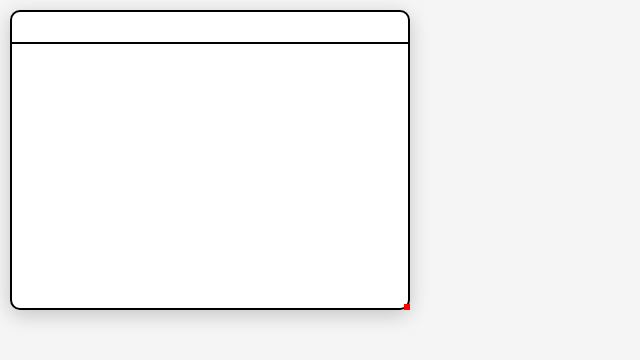
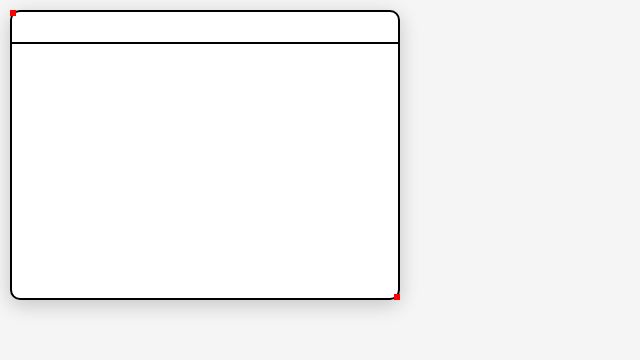
Before and after one commit to domb5041/doms-desktop, a React (Create React App) app: page / in a window 1280 px wide. Shown: the top 360 px of the page, without its empty margins (0-640 px from the left). Built offline with nearby package versions, Linux system fonts and the light colour scheme.

Commit message:
multiple direction resize and move

```diff
--- a/src/Window.js
+++ b/src/Window.js
@@ -25,14 +25,41 @@ const StyledTitleBar = styled.div`
     height: 30px;
 `;
 
-const StyledResize = styled.div`
+const StyledResizeNW = styled.div`
     background: red;
+    position: absolute;
+    cursor: nwse-resize;
+    width: 6px;
+    height: 6px;
+    top: 0;
+    left: 0;
+`;
+const StyledResizeNE = styled.div`
+    background: red;
+    position: absolute;
+    cursor: nesw-resize;
+    width: 6px;
+    height: 6px;
+    top: 0;
+    right: 0;
+`;
+const StyledResizeSW = styled.div`
+    background: red;
+    position: absolute;
+    cursor: nesw-resize;
+    width: 6px;
+    height: 6px;
+    bottom: 0;
+    left: 0;
+`;
+const StyledResizeSE = styled.div`
+    background: red;
+    position: absolute;
+    cursor: nwse-resize;
     width: 6px;
     height: 6px;
     bottom: 0;
     right: 0;
-    position: absolute;
-    cursor: nwse-resize;
 `;
 
 export default function Desktop() {
@@ -62,9 +89,12 @@ export default function Desktop() {
     };
 
     const duringMove = e => {
-        const x = e.pageX - relPosition[0];
-        const y = e.pageY - relPosition[1];
-        setWinPosition([x, y]);
+        const left = e.pageX - relPosition[0];
+        const top = e.pageY - relPosition[1];
+        const width = e.pageX - relPosition[0] + winSize[0] - winPosition[0];
+        const height = e.pageY - relPosition[1] + winSize[1] - winPosition[1];
+        setWinPosition([left, top]);
+        setWinSize([width, height]);
         e.stopPropagation();
         e.preventDefault();
     };
@@ -75,25 +105,45 @@ export default function Desktop() {
         document.removeEventListener('mouseup', stopMove);
     };
 
-    const startResize = e => {
+    const startResizeSE = e => {
         if (e.button === 0) {
-            window.addEventListener('mousemove', duringResize);
-            window.addEventListener('mouseup', stopResize);
+            window.addEventListener('mousemove', duringResizeSE);
+            window.addEventListener('mouseup', stopResizeSE);
             document.body.style.cursor = 'nwse-resize';
         }
     };
 
-    const duringResize = e => {
-        const width = e.pageX - winPosition[0];
-        const height = e.pageY - winPosition[1];
+    const duringResizeSE = e => {
+        const width = e.pageX;
+        const height = e.pageY;
         setWinSize([width, height]);
         e.stopPropagation();
         e.preventDefault();
     };
 
-    const stopResize = () => {
-        window.removeEventListener('mousemove', duringResize);
-        window.removeEventListener('mouseup', stopResize);
+    const stopResizeSE = () => {
+        window.removeEventListener('mousemove', duringResizeSE);
+        window.removeEventListener('mouseup', stopResizeSE);
+        document.body.style.cursor = 'default';
+    };
+
+    const startResizeNW = e => {
+        if (e.button === 0) {
+            window.addEventListener('mousemove', duringResizeNW);
+            window.addEventListener('mouseup', stopResizeNW);
+            document.body.style.cursor = 'nwse-resize';
+        }
+    };
+
+    const duringResizeNW = e => {
+        setWinPosition([e.pageX, e.pageY]);
+        e.stopPropagation();
+        e.preventDefault();
+    };
+
+    const stopResizeNW = () => {
+        window.removeEventListener('mousemove', duringResizeNW);
+        window.removeEventListener('mouseup', stopResizeNW);
         document.body.style.cursor = 'default';
     };
 
@@ -102,8 +152,8 @@ export default function Desktop() {
             style={{
                 left: winPosition[0],
                 top: winPosition[1],
-                width: winSize[0],
-                height: winSize[1],
+                right: `calc(100% - ${winSize[0]}px)`,
+                bottom: `calc(100% - ${winSize[1]}px)`,
             }}
         >
             <div className='window-inner'>
@@ -112,7 +162,10 @@ export default function Desktop() {
                     onMouseMove={e => updateRelPosition(e)}
                 ></StyledTitleBar>
             </div>
-            <StyledResize onMouseDown={e => startResize(e)} />
+            <StyledResizeNW onMouseDown={e => startResizeNW(e)} />
+            {/* <StyledResizeNE onMouseDown={e => startResizeNE(e)} /> */}
+            {/* <StyledResizeSW onMouseDown={e => startResizeSW(e)} /> */}
+            <StyledResizeSE onMouseDown={e => startResizeSE(e)} />
         </StyledWindow>
     );
 }
```
Also changed, not shown: 1 other file (tests, documents, lock files or other folders).
